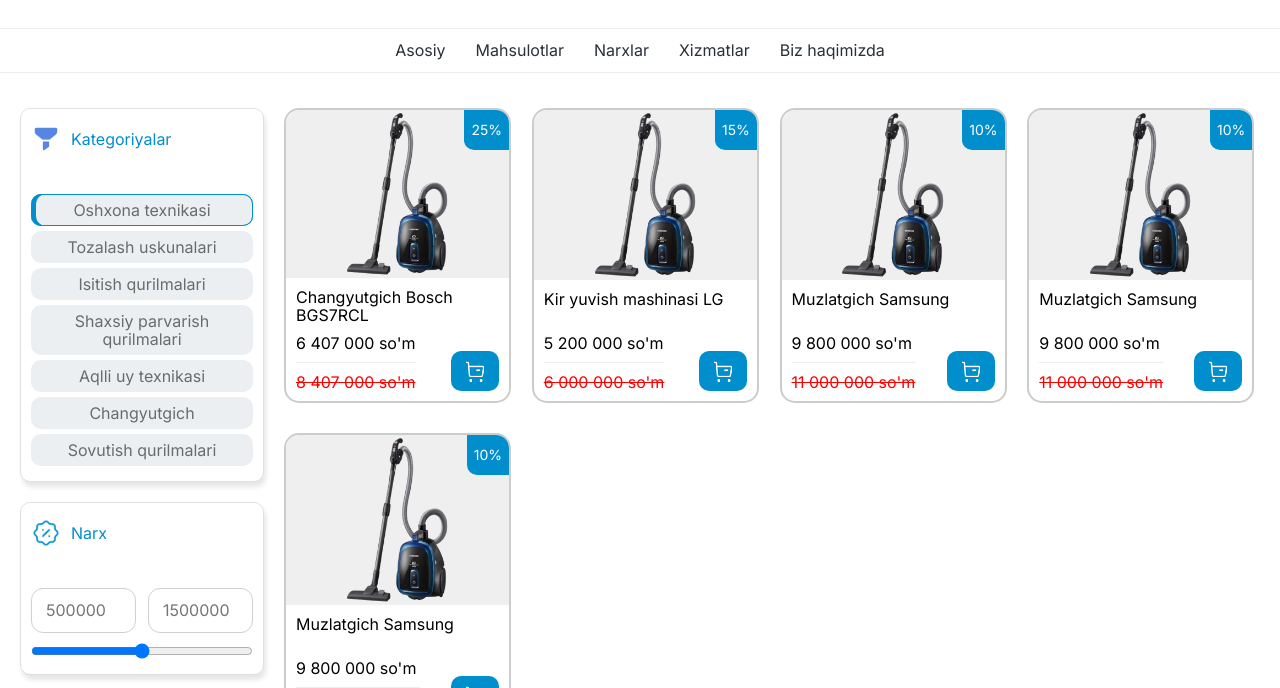
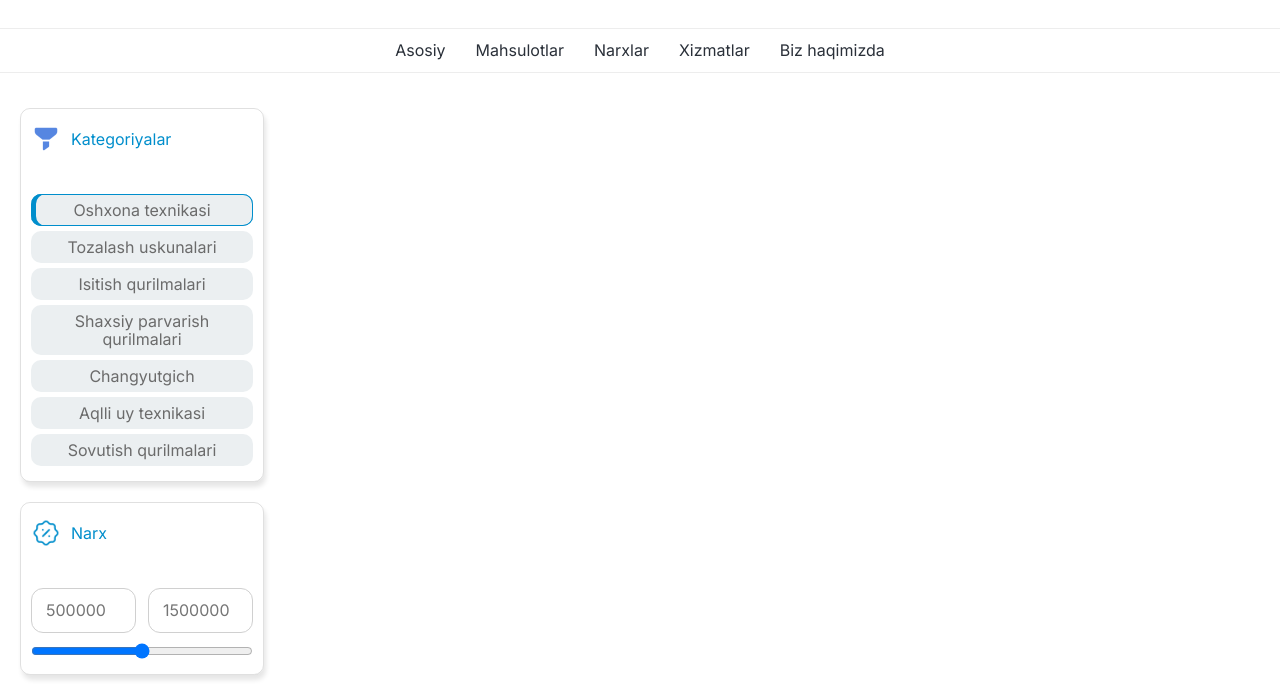
Before and after one commit to telbadev/techhouseweb, a website with bundled scripts: page ui/products/presentation/products.html in a window 1280 px wide. Both pictures are taken after a click on the button "Oshxona texnikasi". Shown: the part 112-800 px from the top of the page. Built offline with nearby package versions, Linux system fonts and the light colour scheme.

Commit message:
filter products with category in product

```diff
--- /dev/null
+++ b/data/products.js
@@ -0,0 +1,118 @@
+export const products = [
+    {
+        name: "Changyutgich Bosch BGS7RCL",
+        image: "/assets/images/cleaner.png",
+        price: 900000,
+        oldPrice: "8 407 000 so'm",
+        discount: "25%",
+        id: 5
+    },
+    {
+        name: "Kir yuvish mashinasi LG",
+        image: "/assets/images/washing_machine.png",
+        price: 700000,
+        oldPrice: "5 000 000 so'm",
+        discount: "13%",
+        id: 2,
+        category_id: 2,
+    },
+    {
+        name: "Hav sovutgich",
+        image: "/assets/images/air_condition.png",
+        price: 800000,
+        oldPrice: "11 000 000 so'm",
+        discount: "30%",
+        id: 3,
+        category_id:7 ,
+    },
+    {
+        name: "Havo namlantirgich 3000A",
+        image: "/assets/images/air_wet.png",
+        price: 355000,
+        oldPrice: "1 100 000 so'm",
+        discount: "70%",
+        id: 4,
+        category_id: 2
+    },
+    {
+        name: "Isitgich Germany",
+        image: "/assets/images/heater.png",
+        price: 2450000,
+        oldPrice: "4 500 000 so'm",
+        discount: "60%",
+        id: 5,
+        category_id: 3,
+    },
+    {
+        name: "Google Smart Home Display",
+        image: "/assets/images/smart_home.png",
+        price: 93230,
+        oldPrice: "3 042 000  so'm",
+        discount: "32%",
+        id: 6,
+        category_id: 6
+    },
+    {
+        name: "Huawei Smart Watch A Series",
+        image: "/assets/images/watch.png",
+        price: 873210,
+        oldPrice: "1 000 000 so'm",
+        discount: "13%",
+        id: 7,
+        category_id: 4
+    },
+    {
+        name: "Samsung TV CWT3200 QLED",
+        image: "/assets/images/tv.png",
+        price: 9800000,
+        oldPrice: "11 000 000 so'm",
+        discount: "10%",
+        id: 8,
+        category_id: 6
+    },
+    {
+        name: "Xiaomi changyutgich G20 Lite simsiz tik changyutgich",
+        image: "/assets/images/cleaner_2.png",
+        price: 8670000,
+        oldPrice: "20 000 000 so'm",
+        discount: "110%",
+        id: 9,
+        category_id: 5
+    },
+    {
+        name: "Quruq va nam tozalash uchun Dreame G10 COMBO",
+        image: "/assets/images/cleaner_3.png",
+        price: 9800000,
+        oldPrice: "11 000 000 so'm",
+        discount: "10%",
+        id: 10,
+        category_id: 5
+    },
+    {
+        name: "Xiaomi Truclean W20 Wet Dry Vacuum EU Vertikal",
+        image: "/assets/images/cleaner_4.png",
+        price: 9800000,
+        oldPrice: "11 000 000 so'm",
+        discount: "10%",
+        id: 11,
+        category_id: 5
+    },
+];
+export const categories = [
+    {
+        category_name: "Oshxona texnikasi",
+        img: "/assets/images/washing_machine.png",
+        category_id: 1
+    },
+    { category_name: "Tozalash uskunalari", category_id: 2, img: "/assets/images/cleaner.png", },
+    { category_name: "Isitish qurilmalari", category_id: 3,img: "/assets/images/heater.png", },
+    { category_name: "Shaxsiy parvarish qurilmalari", category_id: 4,img: "/assets/images/watch.png", },
+    { category_name: "Changyutgich", category_id: 5 , img: "/assets/images/cleaner.png"},
+    { category_name: "Aqlli uy texnikasi", category_id: 6 , img: "/assets/images/smart_home.png"},
+    { category_name: "Sovutish qurilmalari", category_id: 7 , img: "/assets/images/air_condition.png"}
+];
+export const topWelcomeData = [
+    { img: "/assets/images/location.png", text: "Manzilga ga yetkazish" },
+    { img: "/assets/images/delivery_truck_1.png", text: "Buyurtmani kuzatish" },
+    { img: "/assets/images/doscount_1.png", text: "Barcha xizmatlar" }
+];
--- a/index.js
+++ /dev/null
@@ -1 +0,0 @@
-console.log('Happy developing ✨')
--- a/ui/detail/presentation/detail.css
+++ b/ui/detail/presentation/detail.css
@@ -208,8 +208,10 @@ body{
 .product-images-item{
     height: 100px;
     width: 100px;
-    background-color: #EFEFEF;
+    background-color: white;
     display: flex;
+    box-shadow: inset -2px -2px 5px #d8d5d5;
+    padding: 5px;
     border-radius: 15px;
     align-items: center;
     justify-content: center;
--- a/ui/home/presentation/home_style.css
+++ b/ui/home/presentation/home_style.css
@@ -363,6 +363,12 @@ body{
 }
 
 .products{
+    display: grid;
+    grid-template-columns: repeat(auto-fill, minmax(210px, 1fr));
+    gap: 15px;
+}
+
+.cleaners{
     display: grid;
     grid-template-columns: repeat(auto-fill, minmax(210px, 1fr));
     gap: 15px;
--- a/ui/home/viewmodel/home.js
+++ b/ui/home/viewmodel/home.js
@@ -1,60 +1,42 @@
-const topWelcomeData = [
-    { img: "/assets/images/location.png", text: "Manzilga ga yetkazish" },
-    { img: "/assets/images/delivery_truck_1.png", text: "Buyurtmani kuzatish" },
-    { img: "/assets/images/doscount_1.png", text: "Barcha xizmatlar" }
-];
+import { products } from "../../../data/products.js";
+import { categories } from "../../../data/products.js";
+import { topWelcomeData } from "../../../data/products.js";
 
-const categories = [
-    {
-        category_name: "Oshxona texnikasi",
-        img: "/assets/images/washing_machine.png",
-        category_id: 1
-    },
-    { category_name: "Tozalash uskunalari", category_id: 2, img: "/assets/images/cleaner.png", },
-    { category_name: "Isitish qurilmalari", category_id: 3,img: "/assets/images/heater.png", },
-    { category_name: "Shaxsiy parvarish qurilmalari", category_id: 4,img: "/assets/images/air_condition.png", },
-    { category_name: "Aqlli uy texnikasi", category_id: 5 , img: "/assets/images/smart_home.png"},
-    { category_name: "Changyutgich", category_id: 5 , img: "/assets/images/cleaner.png"},
-    { category_name: "Sovutish qurilmalari", category_id: 5 , img: "/assets/images/air_condition.png"}
-];
 
-const products = [
+const cleaners = [
     {
         name: "Changyutgich Bosch BGS7RCL",
         image: "/assets/images/cleaner.png",
-        price: "6 407 000 so'm",
+        price: 9800000,
         oldPrice: "8 407 000 so'm",
-        discount: "25%"
+        discount: "25%",
+        id: 1
     },
     {
-        name: "Kir yuvish mashinasi LG",
-        image: "/assets/images/cleaner.png",
-        price: "5 200 000 so'm",
-        oldPrice: "6 000 000 so'm",
-        discount: "15%"
+        name: "Xiaomi changyutgich G20 Lite simsiz tik changyutgich",
+        image: "/assets/images/cleaner_2.png",
+        price: 9800000,
+        oldPrice: "11 000 000 so'm",
+        discount: "10%",
+        id: 9
     },
     {
-        name: "Muzlatgich Samsung",
-        image: "/assets/images/cleaner.png",
-        price: "9 800 000 so'm",
+        name: "Quruq va nam tozalash uchun Dreame G10 COMBO",
+        image: "/assets/images/cleaner_3.png",
+        price: 9800000,
         oldPrice: "11 000 000 so'm",
-        discount: "10%"
+        discount: "10%",
+        id: 10
     },
     {
-        name: "Muzlatgich Samsung",
-        image: "/assets/images/cleaner.png",
-        price: "9 800 000 so'm",
+        name: "Xiaomi Truclean W20 Wet Dry Vacuum EU Vertikal",
+        image: "/assets/images/cleaner_4.png",
+        price: 9800000,
         oldPrice: "11 000 000 so'm",
-        discount: "10%"
+        discount: "10%",
+        id: 11
     },
-    {
-        name: "Muzlatgich Samsung",
-        image: "/assets/images/cleaner.png",
-        price: "9 800 000 so'm",
-        oldPrice: "11 000 000 so'm",
-        discount: "10%"
-    },
-];
+]
 
 
 
@@ -71,7 +53,6 @@ function renderTopWelcomeItems() {
             <div style="height: 18px;width: 1px;background-color: #D9D9D9"></div>
         `;
 
-        // 👇 AGAR "Barcha xizmatlar" bo‘lsa
         div.style.cursor = "pointer";
 
         div.addEventListener("click", () => {
@@ -93,7 +74,7 @@ function renderCategories() {
         card.classList.add('category-card');
 
         card.innerHTML = `
-            <div class="category-circle">
+            <div class="category-circle" data-id="${category.category_id}">
                 <img src="${category.img}" alt="${category.category_name}">
             </div>
             <p class="body-medium">${category.category_name}</p>
@@ -105,13 +86,12 @@ function renderCategories() {
     });
 }
 
-
-function renderProducts() {
-    const productsContainers = document.querySelectorAll(".products");
-    productsContainers.forEach(container => {
-        products.forEach(product => {
+function renderCleaners() {
+    const cleanersContainers = document.querySelectorAll(".cleaners");
+    cleanersContainers.forEach(container => {
+        cleaners.forEach(product => {
             container.innerHTML += `
-            <div class="product-card" data-id="000">
+            <div class="product-card" data-id="${product.id}">
                 <div class="product-card-img">
                     <img src="${product.image}" alt="${product.name}">
                     <span class="product-discount-badge">${product.discount}</span>
@@ -140,24 +120,68 @@ function renderProducts() {
     });
 }
 
+function renderProducts() {
+    const productsContainers = document.querySelectorAll(".products");
+    productsContainers.forEach(container => {
+        products.forEach(product => {
+            container.innerHTML += `
+            <div class="product-card" data-id="${product.id}">
+                <div class="product-card-img">
+                    <img src="${product.image}" alt="${product.name}">
+                    <span class="product-discount-badge">${product.discount}</span>
+                </div>
+
+                <div class="product-card-info">
+                    <p class="body-medium">${product.name}</p>
+
+                    <div class="product-card-prices" style="flex-direction: row; align-items: end; justify-content: space-between">
+                        <div class="product-card-prices">
+                            <p class="body-medium">${product.price}</p>
+                            <div class="divider"></div>
+                            <p class="body-medium" style="color:red;text-decoration:line-through">
+                                ${product.oldPrice}
+                            </p>
+                        </div>
+
+                        <div class="product-card-btn">
+                            <img class="small-icon" src="/assets/images/basket_white.png">
+                        </div>
+                    </div>
+                </div>
+            </div>
+        `;
+        });
+    });
+}
 
 document.addEventListener("DOMContentLoaded", () => {
     const page = document.body.dataset.page;
     renderTopWelcomeItems();
     if (page === "home") {
         renderCategories();
+        renderCleaners()
         renderProducts();
     }
 
     if (page === "products") {
-        renderProducts();
-
+        // renderProducts();
     }
 });
+
 document.addEventListener("click", (e) => {
     const card = e.target.closest(".product-card");
+
     if (!card) return;
 
     const id = card.dataset.id;
-    location.href = `/techhouseweb/ui/detail/presentation/detail.html`;
+    location.href = `/techhouseweb/ui/detail/presentation/detail.html?id=${id}`;
 });
+
+document.addEventListener("click", (e) => {
+    const category = e.target.closest(".category-circle");
+
+    if (!category) return;
+
+    const cat_id = category.dataset.id;
+    location.href = `/techhouseweb/ui/products/presentation/products.html?id=${cat_id}`;
+});
--- a/ui/products/viewmodel/products.js
+++ b/ui/products/viewmodel/products.js
@@ -1,38 +1,117 @@
-const categories = [
-    { category_name: "Oshxona texnikasi", category_id: 1 },
-    { category_name: "Tozalash uskunalari", category_id: 2 },
-    { category_name: "Isitish qurilmalari", category_id: 3 },
-    { category_name: "Shaxsiy parvarish qurilmalari", category_id: 4 },
-    { category_name: "Aqlli uy texnikasi", category_id: 5 },
-    { category_name: "Changyutgich", category_id: 6 },
-    { category_name: "Sovutish qurilmalari", category_id: 7 }
-];
+import { products, categories } from "../../../data/products.js";
+
+function filterProducts(categoryId) {
+    console.log("categoryId:", categoryId, typeof categoryId);
+
+    if (categoryId == null || categoryId === "null" || categoryId === "") {
+        renderProducts(products);
+        return;
+    }
+
+    const id = Number(categoryId);
+    if (Number.isNaN(id)) {
+        renderProducts(products);
+        return;
+    }
+
+    const filtered = products.filter(p => p.category_id === id);
+    renderProducts(filtered);
+}
+
+
+function renderProducts(list) {
+    const container = document.querySelector(".products"); // bittasini oling
+    if (!container) return;
+
+    // 1) tozalash
+    container.innerHTML = "";
+
+    // 2) qayta chizish
+    container.innerHTML = list.map(product => `
+    <div class="product-card" data-id="${product.id}">
+      <div class="product-card-img">
+        <img src="${product.image}" alt="${product.name}">
+        <span class="product-discount-badge">${product.discount}</span>
+      </div>
+
+      <div class="product-card-info">
+        <p class="body-medium">${product.name}</p>
+
+        <div class="product-card-prices" style="flex-direction: row; align-items: end; justify-content: space-between">
+          <div class="product-card-prices">
+            <p class="body-medium">${product.price}</p>
+            <div class="divider"></div>
+            <p class="body-medium" style="color:red;text-decoration:line-through">
+              ${product.oldPrice}
+            </p>
+          </div>
+
+          <div class="product-card-btn">
+            <img class="small-icon" src="/assets/images/basket_white.png">
+          </div>
+        </div>
+      </div>
+    </div>
+  `).join("");
+}
+
+
 
 function renderCategories() {
-    const container = document.querySelector('.product-category-items');
+    const container = document.querySelector(".product-category-items");
+    if (!container) return;
+
+    container.innerHTML = "";
+
+    // URL'dan id olish
+    const params = new URLSearchParams(window.location.search);
+    const idParam = params.get("id");
+    const selectedId =
+        idParam !== null && idParam !== "" && !Number.isNaN(Number(idParam))
+            ? String(Number(idParam)) // string qilib olamiz (dataset string bo'ladi)
+            : null;
+
     let selectedButton = null;
 
-    categories.forEach(category => {
-        const button = document.createElement('button');
-
-        // classlar
-        button.classList.add('category-item-btn', 'body-medium');
-
-        // text
+    categories.forEach((category) => {
+        const button = document.createElement("button");
+        button.classList.add("category-item-btn", "body-medium");
         button.textContent = category.category_name;
 
-        // click hodisasi
-        button.addEventListener('click', () => {
+        // Category ID ni topamiz (qaysi field bo'lsa)
+        const categoryId = category.id ?? category.category_id ?? null;
+
+        // Agar id topilmasa, bu categoryni skip qilamiz
+        if (categoryId === null || categoryId === undefined) return;
+
+        // button ga data-id biriktiramiz
+        button.dataset.id = String(categoryId);
+
+        // Page ochilganda URL id bo'lsa, shu button selected bo'lsin
+        if (selectedId !== null && button.dataset.id === selectedId) {
+            button.classList.add("selected");
+            selectedButton = button;
+            filterProducts(button.dataset.id);
+        }
+
+        button.addEventListener("click", () => {
+            // oldingi selectedni olib tashlash
             if (selectedButton && selectedButton !== button) {
-                selectedButton.classList.remove('selected');
+                selectedButton.classList.remove("selected");
             }
 
-            if (button.classList.contains('selected')) {
-                button.classList.remove('selected');
+            // toggle
+            const isSelected = button.classList.contains("selected");
+            if (isSelected) {
+                button.classList.remove("selected");
                 selectedButton = null;
+
+                // xohlasangiz hammasini ko'rsatish:
+                filterProducts(null);
             } else {
-                button.classList.add('selected');
+                button.classList.add("selected");
                 selectedButton = button;
+                filterProducts(button.dataset.id);
             }
         });
 
@@ -40,7 +119,7 @@ function renderCategories() {
     });
 }
 
-
 document.addEventListener("DOMContentLoaded", () => {
     renderCategories();
+    renderProducts(products);
 });
```
Also changed, not shown: data/categories_database.json (deleted, +0 -24 lines), index.html (+3 -3 lines), services/json/json_service.js (deleted, +0 -19 lines), ui/detail/presentation/detail.html (+12 -11 lines), ui/detail/viewmodel/detail.js (+31 -40 lines), assets/images/cleaner_2.png (added), assets/images/cleaner_3.png (added), assets/images/cleaner_4.png (added), assets/images/heater.png, 1 other file.
